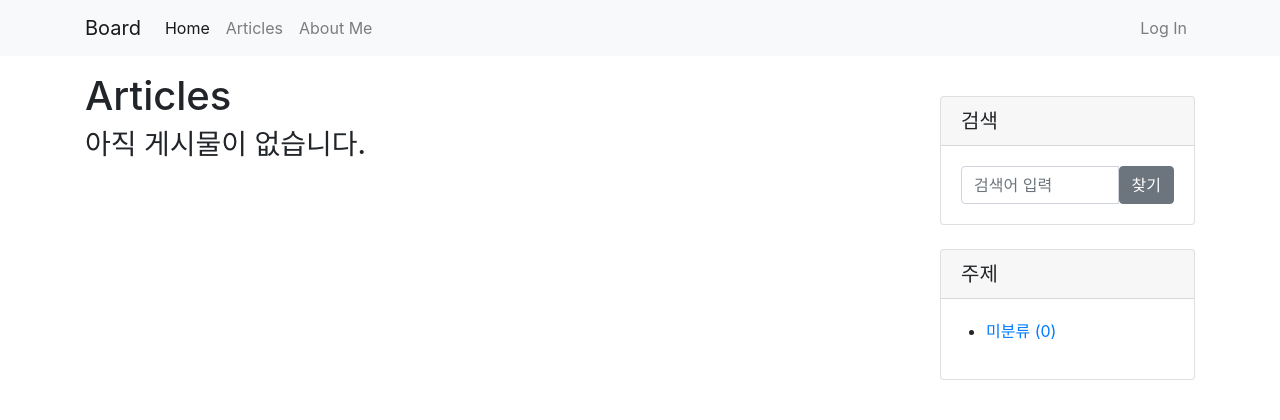
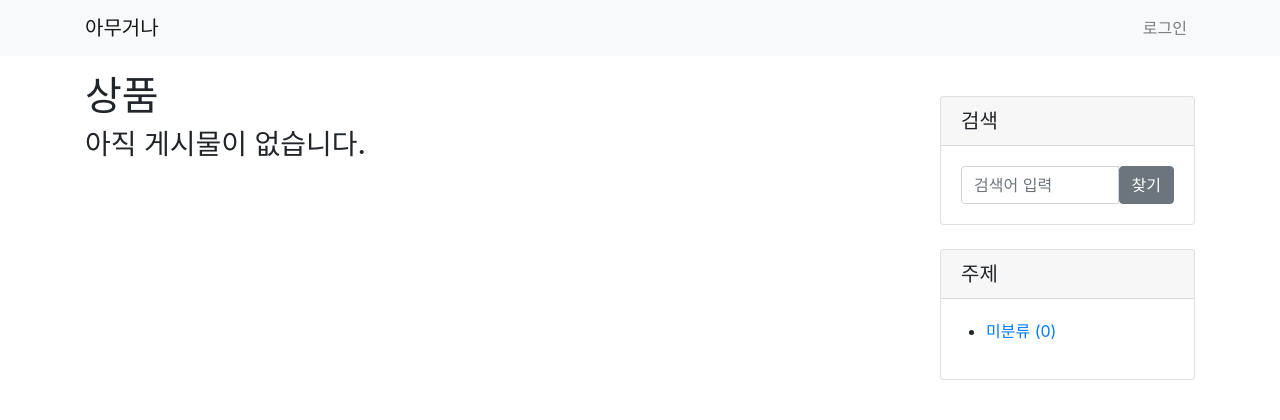
Before and after one commit to Ysungho/freeColumn, a Django app: page /blog/ in a window 1280 px wide. Shown: the top 420 px of the page. Run offline with Django 3.2, Linux system fonts and the light colour scheme; data that the repository does not hold is empty; some libraries are stand-ins or nearby versions.

Commit message:
용도 변경

```diff
--- a/blog/templates/blog/base.html
+++ b/blog/templates/blog/base.html
@@ -2,7 +2,7 @@
 <html>
 {% load static %}
 <head>
-    <title>{% block head_title %}Articles{% endblock %}</title>
+    <title>{% block head_title %}상품{% endblock %}</title>
     <link rel="stylesheet" href="{% static 'blog/bootstrap/bootstrap.min.css' %}" media="screen">
 
     <script src="https://kit.fontawesome.com/ce8ce0f1d5.js" crossorigin="anonymous"></script>
--- a/blog/templates/blog/base_full_width.html
+++ b/blog/templates/blog/base_full_width.html
@@ -3,7 +3,7 @@
 {% load static %}
 <head>
 
-    <title>{% block head_title %}Articles{% endblock %}</title><!--Blog=>Articles-->
+    <title>{% block head_title %}상품{% endblock %}</title><!--Blog=>Articles-->
     <link rel="stylesheet" href="{% static 'blog/bootstrap/bootstrap.min.css' %}" media="screen">
 
     <script src="https://kit.fontawesome.com/ce8ce0f1d5.js" crossorigin="anonymous"></script>
--- a/blog/templates/blog/navbar.html
+++ b/blog/templates/blog/navbar.html
@@ -2,13 +2,13 @@
 
 <nav class="navbar navbar-expand-lg navbar-light bg-light">
     <div class="container">
-        <a class="navbar-brand" href="/">Board</a><!--Do It Django=> Board-->
+        <a class="navbar-brand" href="/blog/">아무거나</a><!--Do It Django=> Board-->
         <button class="navbar-toggler" type="button" data-toggle="collapse" data-target="#navbarNavDropdown"
                 aria-controls="navbarNavDropdown" aria-expanded="false" aria-label="Toggle navigation">
             <span class="navbar-toggler-icon"></span>
         </button>
         <div class="collapse navbar-collapse" id="navbarNavDropdown">
-            <ul class="navbar-nav">
+{% comment %}            <ul class="navbar-nav">
                 <li class="nav-item active">
                     <a class="nav-link" href="/">Home</a>
                 </li>
@@ -19,7 +19,7 @@
                     <a class="nav-link" href="/about_me/">About Me</a>
                 </li>
 
-            </ul>
+            </ul>{% endcomment %}
             <ul class="navbar-nav ml-auto">
                 {% if user.is_authenticated %}
                     <li class="nav-item dropdown">
@@ -38,12 +38,12 @@
                             {{ user.username }}
                         </a>
                         <div class="dropdown-menu" aria-labelledby="navbarDropdownMenuLink">
-                            <a class="dropdown-item" href="/accounts/logout/">Log Out</a>
+                            <a class="dropdown-item" href="/accounts/logout/">로그아웃</a>
                         </div>
                     </li>
                 {% else %}
                     <li class="nav-item">
-                        <a class="nav-link" href="#" data-toggle="modal" data-target="#loginModal">Log In</a>
+                        <a class="nav-link" href="#" data-toggle="modal" data-target="#loginModal">로그인</a>
                     </li>
                 {% endif %}
             </ul>
@@ -57,7 +57,7 @@
     <div class="modal-dialog" role="document">
         <div class="modal-content">
             <div class="modal-header">
-                <h5 class="modal-title" id="loginModalLabel"><i class="fas fa-sign-in-alt"></i>&nbsp Log In</h5>
+                <h5 class="modal-title" id="loginModalLabel"><i class="fas fa-sign-in-alt"></i>&nbsp 로그인</h5>
                 <button type="button" class="close" data-dismiss="modal" aria-label="Close">
                     <span aria-hidden="true">&times;</span>
                 </button>
@@ -71,16 +71,16 @@
                             Google</a>
 -->
                         <a role="button" class="btn btn-outline-dark btn-block btn-sm" href="/accounts/login/"><i
-                                class="far fa-envelope"></i>&nbsp&nbsp Log in with E-mail</a>
+                                class="far fa-envelope"></i>&nbsp&nbsp E-mail로 로그인</a>
                     </div>
                     <div class="col-md-6">
                         <a role="button" class="btn btn-outline-dark btn-block btn-sm" href="/accounts/signup/"><i
-                                class="far fa-envelope"></i>&nbsp&nbsp Sign Up with E-mail</a>
+                                class="far fa-envelope"></i>&nbsp&nbsp E-mail로 회원가입</a>
                     </div>
                 </div>
             </div>
             <div class="modal-footer">
-                <button type="button" class="btn btn-secondary" data-dismiss="modal">Close</button>
+                <button type="button" class="btn btn-secondary" data-dismiss="modal">닫기</button>
             </div>
         </div>
     </div>
--- a/blog/templates/blog/post_list.html
+++ b/blog/templates/blog/post_list.html
@@ -9,7 +9,7 @@
         {% endif %}
     {% endif %}
 
-    <h1>Articles
+    <h1>상품
         {% if search_info %}<small class="text-muted">{{ search_info }}</small>{% endif %}
         {% if category %}<span class="badge badge-secondary">{{ category }}</span>{% endif %}
         {% if tag %}<span class="badge badge-light"><i
--- a/blog/templates/blog/post_update_form.html
+++ b/blog/templates/blog/post_update_form.html
@@ -8,7 +8,7 @@
     <form method="post" enctype="multipart/form-data">{% csrf_token %}
         {{ form | crispy }}
         <div id="div_id_tags_str">
-            <label for="id_tags_str">Tags:</label>
+            <label for="id_tags_str">태그:</label>
             <input type="text" name="tags_str" id="id_tags_str" class="textinput textInput form-control"
                    value="{{ tags_str_default }}">
         </div>
--- a/freeColumn_prj/settings.py
+++ b/freeColumn_prj/settings.py
@@ -148,6 +148,7 @@ SITE_ID = 1
 ACCOUNT_EMAIL_REQUIRED = True
 ACCOUNT_EMAIL_VERIFICATION = 'none'
 LOGIN_REDIRECT_URL = '/blog/'
+LOGOUT_REDIRECT_URL = '/blog/'
 
 # Default primary key field type
 # https://docs.djangoproject.com/en/3.2/ref/settings/#default-auto-field
--- a/freeColumn_prj/urls.py
+++ b/freeColumn_prj/urls.py
@@ -7,7 +7,7 @@ from django.conf.urls.static import static
 urlpatterns = [
     path('accounts/', include('allauth.urls')),
     path('markdownx/', include('markdownx.urls')),
-    path('', include('single_pages.urls')),
+    path('', include('blog.urls')),
     path('blog/', include('blog.urls')),
     path('admin/', admin.site.urls),
 ]
```
